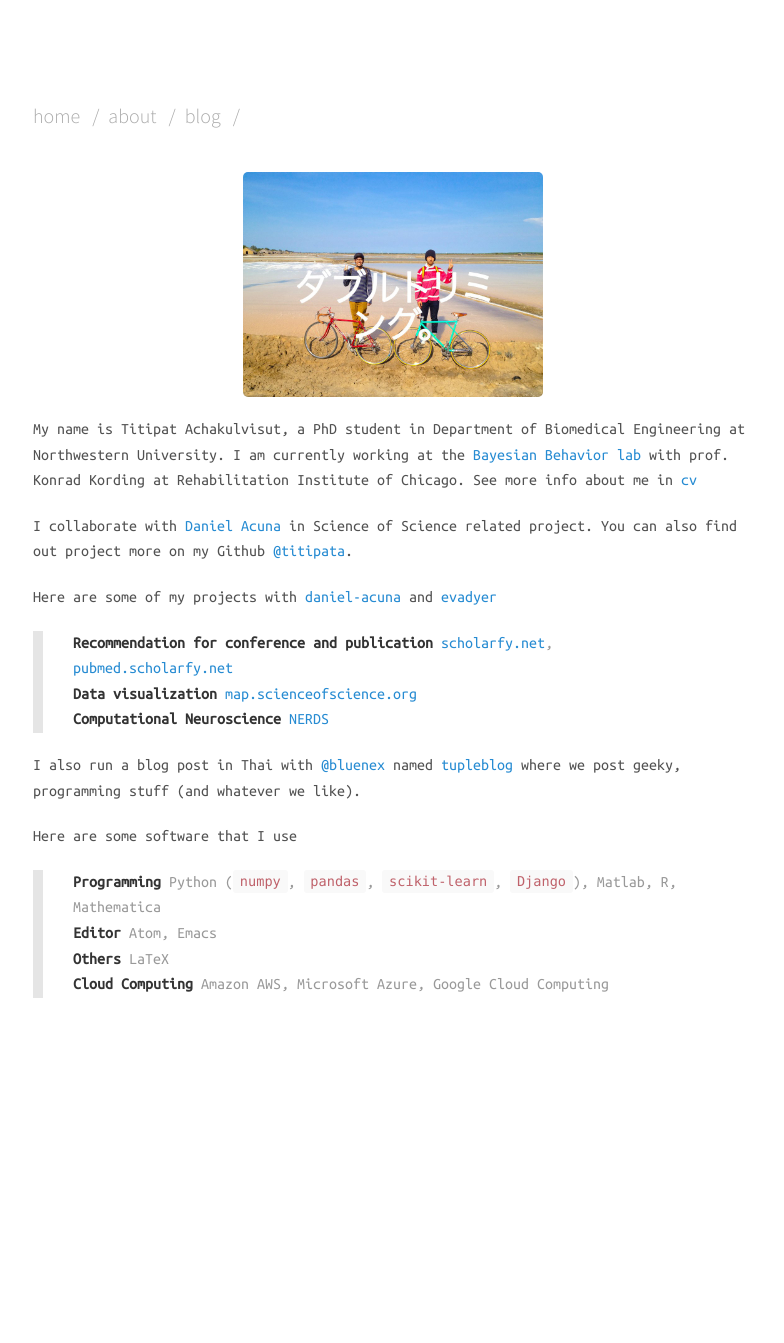
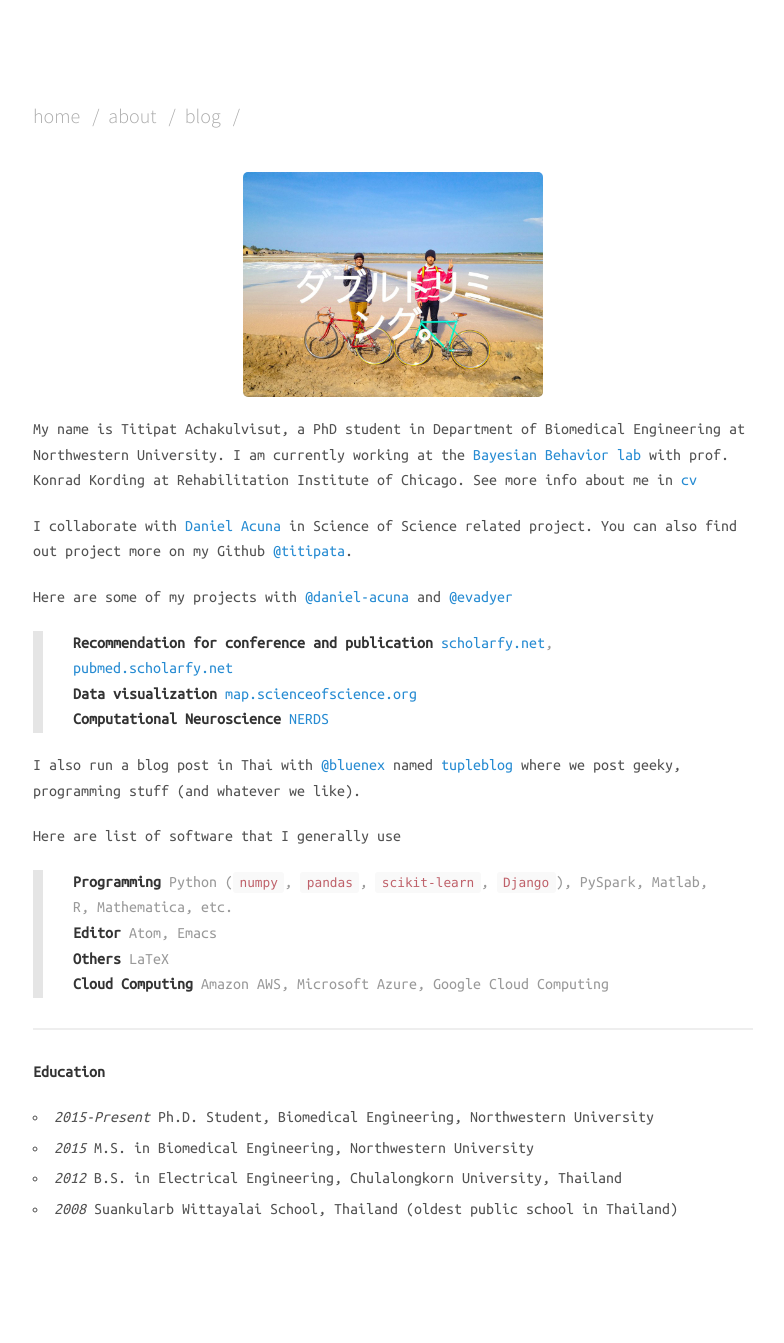
Before and after one commit to titipata/titipata.github.io, a Jekyll site: the page built from about.md, in a window 1280 px wide. Shown: the whole page, without its empty margins (247-1031 px from the left). Built offline with Jekyll 4.4.1, drawn with Linux system fonts in a browser that asks for light colours; nearby versions of some CDN libraries; Markdown is read by kramdown in place of the engine named in the settings; before the commit the page ends 1118 px from its top, so only the background shows below that.

Commit message:
Custom font and size

```diff
--- a/about.md
+++ b/about.md
@@ -19,7 +19,7 @@
 You can also find out project more on my Github [@titipata](https://github.com/titipata).
 
 
-Here are some of my projects with [daniel-acuna](https://github.com/daniel-acuna) and [evadyer](https://github.com/evadyer)
+Here are some of my projects with [@daniel-acuna](https://github.com/daniel-acuna) and [@evadyer](https://github.com/evadyer)
 > **Recommendation for conference and publication** [scholarfy.net](http://www.scholarfy.net/), [pubmed.scholarfy.net](http://pubmed.scholarfy.net/) <br>
 > **Data visualization** [map.scienceofscience.org](http://map.scienceofscience.org/) <br>
 > **Computational Neuroscience** [NERDS](https://github.com/KordingLab/nerds)
@@ -29,8 +29,18 @@
 where we post geeky, programming stuff (and whatever we like).
 
 
-Here are some software that I use
-> **Programming** Python (`numpy`, `pandas`, `scikit-learn`, `Django`), Matlab, R, Mathematica <br>
+Here are list of software that I generally use
+> **Programming** Python (`numpy`, `pandas`, `scikit-learn`, `Django`), PySpark, Matlab, R, Mathematica, etc. <br>
 > **Editor** Atom, Emacs <br>
 > **Others** LaTeX <br>
 > **Cloud Computing** Amazon AWS, Microsoft Azure, Google Cloud Computing
+
+<hr>
+
+**Education**
+<ul>
+  <li><i>2015-Present</i> Ph.D. Student, Biomedical Engineering, Northwestern University</li>
+  <li><i>2015</i> M.S. in Biomedical Engineering, Northwestern University</li>
+  <li><i>2012</i> B.S. in Electrical Engineering, Chulalongkorn University, Thailand</li>
+  <li><i>2008</i> Suankularb Wittayalai School, Thailand (oldest public school in Thailand) </li>
+</ul>
--- a/style.scss
+++ b/style.scss
@@ -87,6 +87,8 @@
 }
 
 ul {
+  font-family: 'Ubuntu Mono';
+  font-size: 0.8rem;
   list-style: inside circle;
   padding-left: 0;
 
@@ -170,7 +172,7 @@
 
 code {
   padding: .25em .5em;
-  font-size: 85%;
+  font-size: 80%;
   color: #bf616a;
   background-color: #f9f9f9;
   border-radius: 3px;
@@ -207,7 +209,7 @@
 }
 
 .gist .gist-file {
-  font-family: Menlo, Monaco, "Courier New", monospace !important;
+  font-family: Monaco, "Courier New", monospace !important;
 }
 
 .gist .markdown-body {
```
